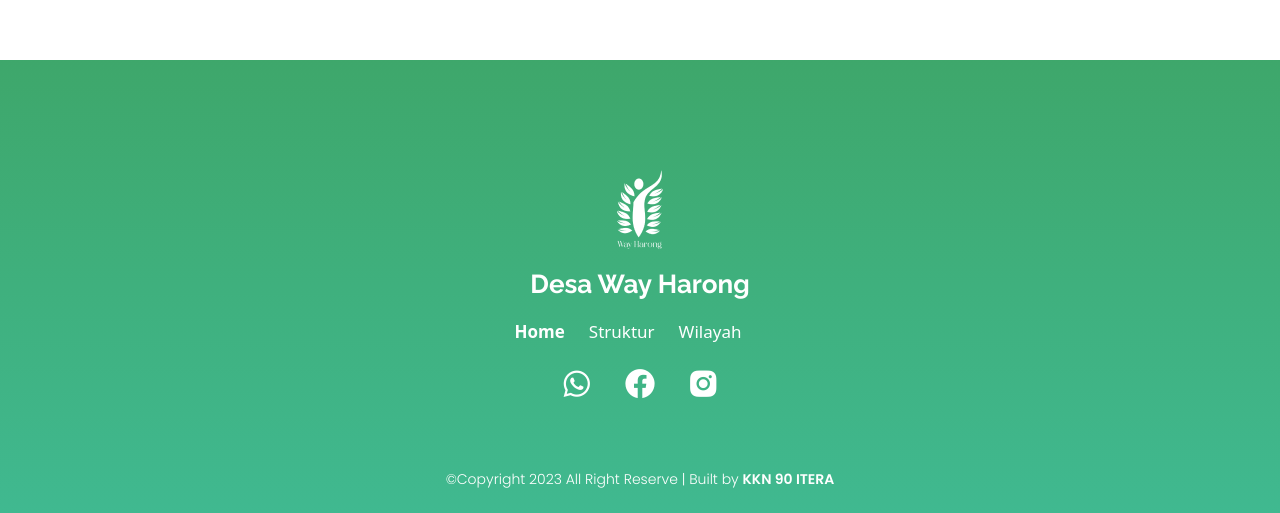
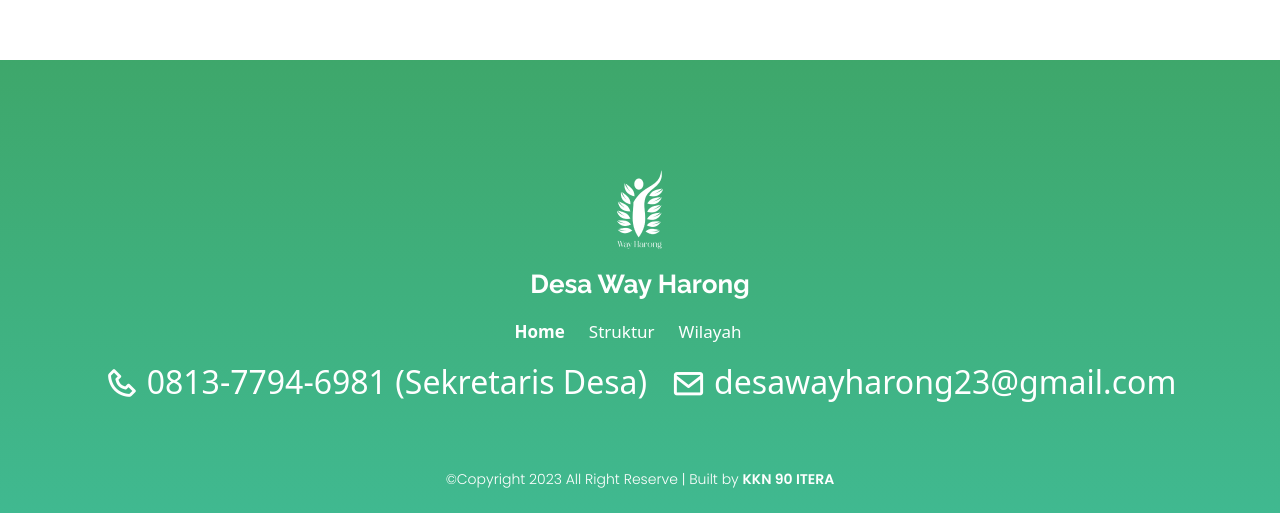
Before and after one commit to RobiHardinata19/wayharongpesawaran, a plain HTML site: page page/Struktur.html in a window 1280 px wide. Shown: the part 5309-5822 px from the top of the page. Drawn offline with nearby package versions, Linux system fonts and the light colour scheme.

Commit message:
Update Struktur.html

```diff
--- a/page/Struktur.html
+++ b/page/Struktur.html
@@ -401,6 +401,7 @@
     </section>
     <!-- lokasi peta end -->
 
+
     <!-- Footer Start -->
     <section id="footer" class="footer margin1">
         <div class="footer-wrap">
@@ -409,14 +410,26 @@
                 <h1 class="foot-heading mt-3">Desa Way Harong</h1>
             </div>
             <div class="navbar-footer d-flex justify-content-center mt-3">
-                <li><a href="../index.html" class="me-4 fw-bold">Home</a></li>
+                <li><a href="../Home.html" class="me-4 fw-bold">Home</a></li>
                 <li><a href="Struktur.html" class="me-4">Struktur</a></li>
                 <li><a href="Wilayah.html" class="me-4">Wilayah</a></li>
             </div>
-            <div class="icons mt-3">
-                <a href=""><i class='bx bxl-whatsapp me-4'></i></a>
-                <a href=""><i class='bx bxl-facebook-circle me-4'></i></a>
-                <a href=""><i class='bx bxl-instagram-alt'></i></i></a>
+            <div class="icons mt-3 d-flex justify-content-center ">
+                <div class="wrap-icon d-flex align-items-center">
+                    <a href="https://wa.me/6281377946981"><i class='bx bx-phone'></i></a>
+                    <a href="https://wa.me/6281377946981">
+                        <h2 class="footicon ms-2">0813-7794-6981 (Sekretaris Desa)</h2>
+                    </a>
+                </div>
+
+                <div class="wrap-icon d-flex align-items-center ms-4">
+                    <a href="mailto:desawayharong23@gmail.com"> <a href=""><i class='bx bx-envelope'></i></a></a>
+                    <a href="mailto:desawayharong23@gmail.com">
+                        <h2 class="footicon ms-2">desawayharong23@gmail.com</h2>
+                    </a>
+
+                </div>
+
             </div>
             <p class="subheading m-0 mt-5 pb-3 text-center">
                 &copy;Copyright 2023 All Right Reserve | Built by <a href="">KKN 90 ITERA</a>
@@ -424,7 +437,6 @@
         </div>
     </section>
     <!-- Footer End -->
-
 
 
 
```
